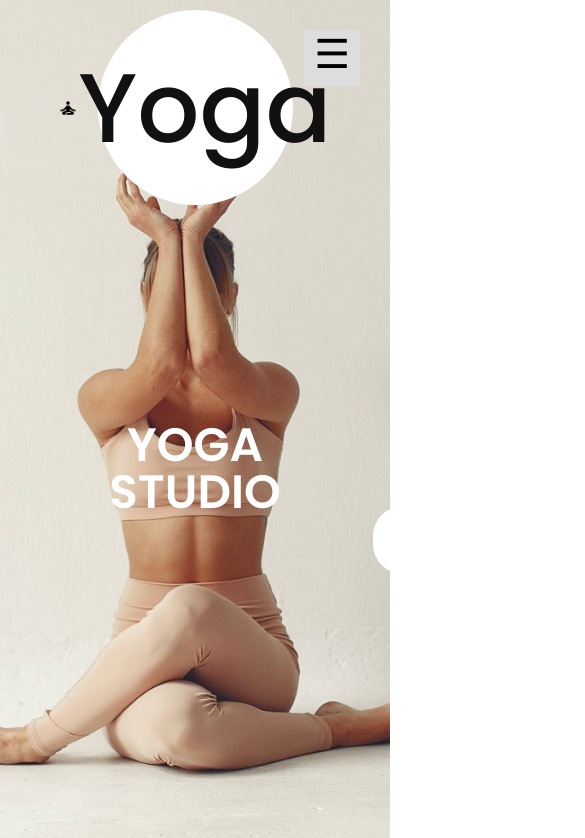
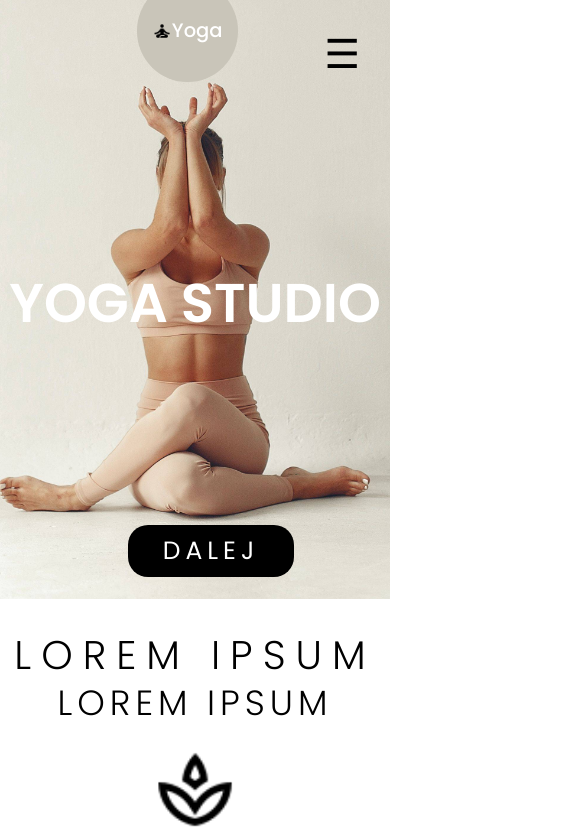
Before and after one commit to MrGav4ik/yoga, a plain HTML site: page index.html in a window 390 px wide. Shown: the top 838 px of the page, 585 px wide, since content can reach past the window. Drawn offline with Linux system fonts and the light colour scheme.

Commit message:
Mobile Update

```diff
--- a/css/style.css
+++ b/css/style.css
@@ -6,12 +6,14 @@
 *{
 	transition: 500ms;/*płynne przejścia między wyglądem elementów*/
 }
+
 html{
 	scroll-behavior: smooth;/* płynne przewijanie */
 	font-family: 'Poppins', sans-serif;
 	/* BAZOWY ROZMIAR FONTU */
 	font-size: 10px;
 }
+
 body{
 	font-size: 1.8rem;
 	line-height: 2.6rem;
@@ -20,10 +22,9 @@ body{
 /* Style nawigacji mobilnej */
 .burger{
 	position: fixed;
-	right: 3rem;
+	right: 2rem;
 	top: 3rem;
 	font-size: 4rem;
-	background-color: #ddd;
 	padding: 1rem 1rem 1.8rem;
 	cursor: pointer;
 	display: none;/*ukryj burger na desktop*/
@@ -176,8 +177,9 @@ section{
 }
 
 #pierwsza {
-	background: url("../img/bg1.jpg") no-repeat center;
+	background: url("../img/bg1-full.jpg") no-repeat center;
 	background-size: cover;
+	background-position: 25% 73%;
 }
 
 #second {
@@ -244,6 +246,10 @@ section{
 	font-weight: 300;
 
 }
+.button-mobile {
+	display: none;
+}
+
 #button {
 	margin: -5vh 0 5vh;
 	display: flex;
@@ -497,8 +503,9 @@ section{
 */
 /* STYLE RESPONSYWNE */
 @media all and (max-width:600px){
-	body{
-		line-height: 2.8rem;
+	html,body{
+    overflow-x: hidden;
+	line-height: 2.8rem;
 	}
 
 	.burger{
@@ -515,27 +522,45 @@ section{
 	}
 
 	#pierwsza{
-		background-color: #111;
+		margin-top: -29vh;
+		background-image: url("../img/bg1-full.jpg");
+		background-position: center bottom;
+		background-size: 300%;
+		background-attachment: scroll;
+		margin-bottom: 0;
 	}
 	#pierwsza .zawartosc{
 		gap: 5vh;
 	}
 	#logo{
-		background-color: #fff;
-		color: #111;
-		height: 50vw;
-		width: 50vw;
-		font-size: 25vw;
+		position: relative;
+		top: 9vh;
+		right: 2vw;;
+		background-color: #c9c5b9;
+		color: #fff;
+		height: 26vw;
+		width: 26vw;
+		font-size: 5vw;
 	}
 	#pierwsza h1{
+		position: relative;
+		top: 12vh;
 		color: #fff;
-		font-size: 12vw;
+		font-size: 14vw;
 		text-align: center;
 		line-height: 1em;
+		white-space: nowrap;
 	}
 	#pierwsza a{
-		background-color: #fff;
-		padding: 2rem 5rem;
+		position: relative;
+		top: 15vh;
+		right: 60vw;
+		font-size: 2.5rem;
+		text-transform: uppercase;
+		letter-spacing: 0.5rem;
+		background-color: #000;
+		padding: 1.2rem 3.5rem;
+		border-radius: 2rem;
 	}
 	#pierwsza a:hover{
 		background-color: crimson;
@@ -543,14 +568,63 @@ section{
 		padding: 2rem 5rem;
 	}
 
+	#second {
+		margin: 0;
+		margin-bottom: -10vh;
+	}
+
+	#second h1{
+		font-size: 4rem;
+		white-space: nowrap;
+	}
+	#second h2{
+		margin-top: 2rem;
+		font-size: 3.5rem;
+		white-space: nowrap;
+	}
+
 	#druga{
 		background-color: #fff;
+		margin: 0;
+
 	}
 	#druga .zawartosc{
 		padding: 0;
+		display: flex;
+		flex-direction: column;
 	}
+	#druga article img {
+		margin: 0;
+		width: 25%;
+	}
+	#druga article h2 {
+		text-transform: uppercase;
+		font-size: 2rem;
+		letter-spacing: 1rem;
+		font-weight: 500;
+	}
+
 	#druga article p{
 		padding-bottom: 2rem;
+	}
+
+	.button-mobile {
+		display: inline-block;
+	}
+
+	.button-mobile {
+		color: #fff;
+		background-color: #aaa;
+		margin-top: 2rem;
+		width: 10rem;
+		padding: 1rem;
+		border-radius: 1rem;
+		text-transform: uppercase;
+		letter-spacing: 0.5rem;
+	}
+
+	#button {
+		display: none;
 	}
 
 	#trzecia h3{
--- a/index.html
+++ b/index.html
@@ -89,6 +89,7 @@
 				<p>
 					arum quos ad. Eum exercitationem distinctio porro cumque est tenetur, explicabo totam quisquam architecto officiis, non repudiandae saepe laudantium. Quae, qui quas incidunt.
 				</p>
+				<a href="" class="button-mobile">Dalej</a>
 			</article>
 
 			<article>
@@ -97,6 +98,7 @@
 				<p>
 					Lorem ipsum dolor sit amet, consectetur adipisicing elit. Temporibus magnam consectetur dolorem et ducimus, eos veniam omnis. Deserunt numquam quidem, mollitia perspiciatis eum velit eius laborum fugiat incidunt rerum, optio sunt cum cumque sapiente sint.
 				</p>
+				<a href="" class="button-mobile">Dalej</a>
 			</article>
 
 			<article>
@@ -108,6 +110,7 @@
 				<p>
 					Lorem ipsum dolor sit amet, consectetur adipisicing elit.
 				</p>
+				<a href="" class="button-mobile">Dalej</a>
 			</article>
 		</div>
 	</section>
```
